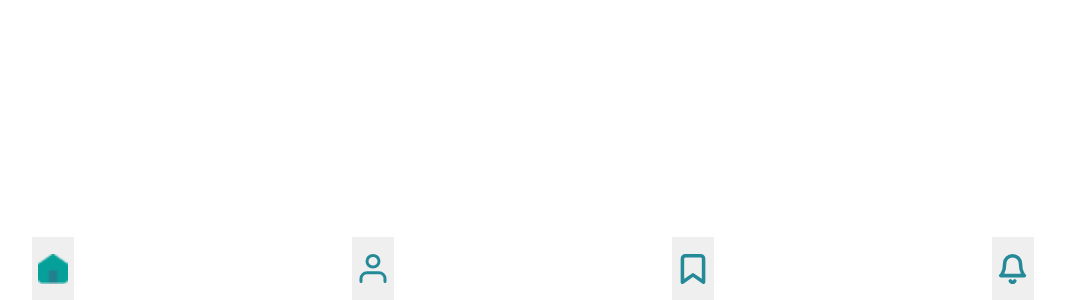
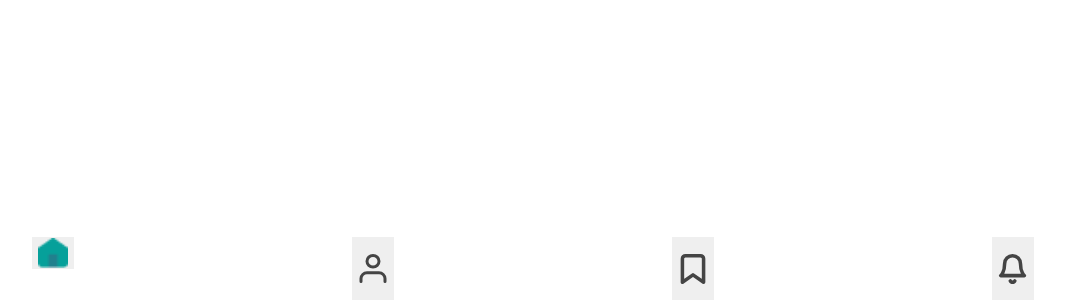
Before and after one commit to matiasortubia/PEIT-react1-delivery-app, a React (Create React App) app: page / in a window 1280 px wide. Shown: the part 500-800 px from the top of the page, without its empty margins (107-1172 px from the left). Built offline with nearby package versions, Linux system fonts and the light colour scheme.

Commit message:
update buttons

```diff
--- a/src/components/Home.jsx
+++ b/src/components/Home.jsx
@@ -4,6 +4,7 @@ import { Navbar } from './navbar/Navbar'
 const Home = () => {
     return (
         <>
+
             <Navbar  />
         </>
     )
--- a/src/components/buttons/Buttons.jsx
+++ b/src/components/buttons/Buttons.jsx
@@ -1,12 +1,30 @@
-import { useState } from "react";
+import { useEffect, useState } from "react";
 import "./buttons.css";
 
-export const Buttons = ({ name, href, image }) => {
+export const Buttons = ({ name , image, pressed, setPressed }) => {
   const [isActive, setIsActive] = useState(true);
 
+
+
   const handleIsActive = () => {
-    setIsActive((current) => !current);
+
+    if(!isActive){
+      setIsActive(true);
+      setPressed(name);
+    } else{
+      setIsActive(false);
+      setPressed(null);
+    }
+
   };
+
+  useEffect(() => {
+    name === pressed ? setIsActive(true) : setIsActive(false);
+
+  }, [name , pressed])
+
+
+
 
   const onActive = {
     filter: "invert(60%) sepia(63%) saturate(448%) hue-rotate(139deg) brightness(91%) contrast(97%)"
@@ -27,3 +45,7 @@ export const Buttons = ({ name, href, image }) => {
     </button>
   );
 };
+
+
+
+//navlink
--- a/src/components/buttons/buttons.css
+++ b/src/components/buttons/buttons.css
@@ -3,6 +3,7 @@
   justify-content: center;
   align-items: center;
   border: none;
+
 }
 
 .buttonNavBar img{
--- a/src/components/navbar/Navbar.jsx
+++ b/src/components/navbar/Navbar.jsx
@@ -4,16 +4,23 @@ import home from '../../assets/navButtons/home.png'
 import favs from '../../assets/navButtons/favs.svg'
 import profile from '../../assets/navButtons/prof.svg'
 import notifications from '../../assets/navButtons/noti.svg'
+import { useState } from "react";
+import { Link } from "react-router-dom";
 
 export const Navbar = () => {
+
+  const [pressed, setPressed] = useState("Home");
+
   return (
 
-      <div className="navBar">
-        <Buttons  name="Home" href={"#home"} image={home} ac/>
-        <Buttons  name="Profile" href={"#profile"} image={profile} />
-        <Buttons  name="Favs" href={"#favs"} image={favs} />
-        <Buttons  name="Notifications" href={"#notifications"} image={notifications} />
-      </div>
+    <div className="navBar">
+      <Link to="/">
+        <Buttons name="Home" image={home} pressed={pressed} setPressed={setPressed} />
+      </Link>
+      <Buttons name="Profile" image={profile} pressed={pressed} setPressed={setPressed} />
+      <Buttons name="Favs" image={favs} pressed={pressed} setPressed={setPressed} />
+      <Buttons name="Notifications" image={notifications} pressed={pressed} setPressed={setPressed} />
+    </div>
 
   );
 };
```
